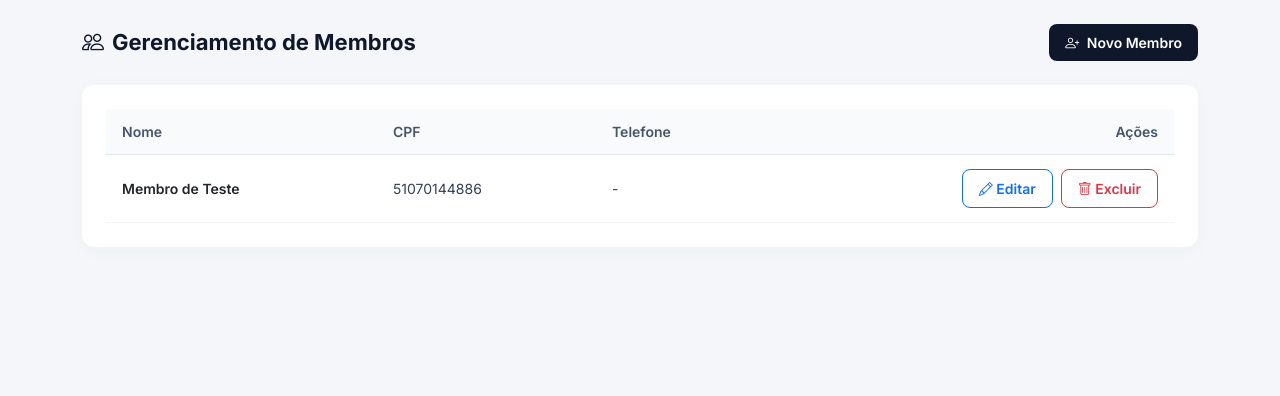
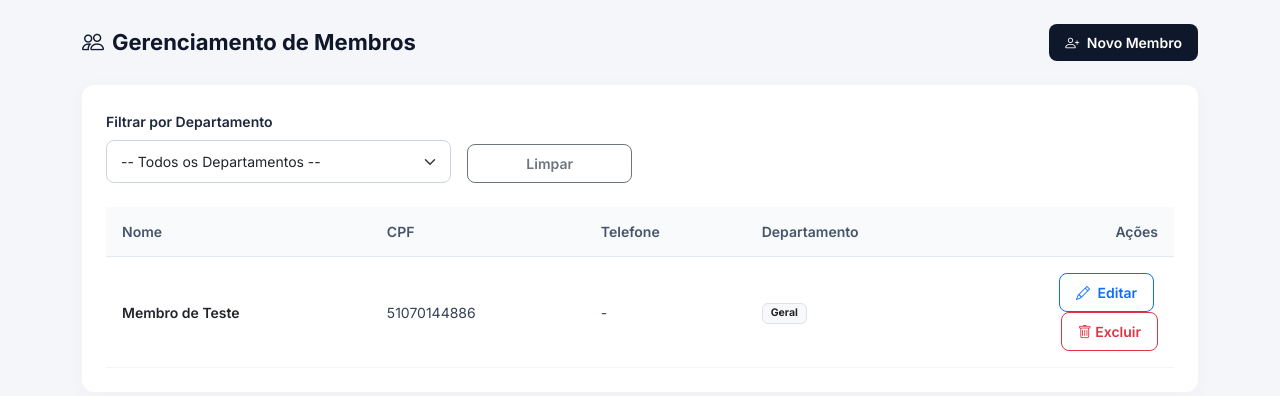
Before and after one commit to SimiTeste/church-presence, a Flask app: page /members in a window 1280 px wide. Shown: the part 70-466 px from the top of the page. Run offline with Flask 3, Linux system fonts and the light colour scheme; a user stored in the database is signed in; data comes from the database, SQL or seed files in the repository.

Commit message:
Adiciona coluna de departamento e filtro na lista de membros

```diff
--- a/templates/members.html
+++ b/templates/members.html
@@ -67,11 +67,11 @@
             color: #475569;
             font-weight: 600;
             border-bottom: 1px solid #e2e8f0;
-            padding: 12px 16px;
+            padding: 14px 16px;
         }
 
         .table-custom td {
-            padding: 14px 16px;
+            padding: 16px;
             color: #334155;
             border-bottom: 1px solid #f1f5f9;
         }
@@ -89,6 +89,18 @@
             font-size: 22px;
             margin: 0;
         }
+
+        .form-control, .form-select {
+            border-radius: 8px;
+            border: 1px solid #cbd5e1;
+            padding: 10px 14px;
+            font-size: 14px;
+        }
+
+        .form-control:focus, .form-select:focus {
+            border-color: #0f172a;
+            box-shadow: 0 0 0 3px rgba(15, 23, 42, 0.1);
+        }
     </style>
 </head>
 <body>
@@ -128,13 +140,33 @@
         <!-- Cabeçalho da Página -->
         <div class="page-header">
             <h1 class="page-title"><i class="bi bi-people me-2"></i>Gerenciamento de Membros</h1>
-            <a href="{{ url_for('members.new') }}" class="btn btn-dark-custom btn-custom">
-                <i class="bi bi-person-plus me-1"></i> Novo Membro
-            </a>
+            <div>
+                <a href="{{ url_for('members.new') }}" class="btn btn-dark-custom btn-custom">
+                    <i class="bi bi-person-plus me-1"></i> Novo Membro
+                </a>
+            </div>
         </div>
 
-        <!-- Tabela de Membros -->
+        <!-- Filtro e Tabela -->
         <div class="card-custom">
+            <!-- Formulário de Filtro por Departamento -->
+            <form method="GET" action="{{ url_for('members.index') }}" class="row g-3 align-items-end mb-4">
+                <div class="col-md-4">
+                    <label for="departamento" class="form-label fw-semibold" style="font-size: 14px;">Filtrar por Departamento</label>
+                    <select class="form-select" id="departamento" name="departamento" onchange="this.form.submit()">
+                        <option value="">-- Todos os Departamentos --</option>
+                        <option value="Infantil" {{ 'selected' if departamento_selecionado == 'Infantil' else '' }}>Infantil</option>
+                        <option value="Adolescentes" {{ 'selected' if departamento_selecionado == 'Adolescentes' else '' }}>Adolescentes</option>
+                        <option value="Jovens" {{ 'selected' if departamento_selecionado == 'Jovens' else '' }}>Jovens</option>
+                        <option value="Adultos" {{ 'selected' if departamento_selecionado == 'Adultos' else '' }}>Adultos</option>
+                        <option value="Geral" {{ 'selected' if departamento_selecionado == 'Geral' else '' }}>Geral</option>
+                    </select>
+                </div>
+                <div class="col-md-2">
+                    <a href="{{ url_for('members.index') }}" class="btn btn-outline-secondary btn-custom w-100">Limpar</a>
+                </div>
+            </form>
+
             <div class="table-responsive">
                 <table class="table table-custom mb-0">
                     <thead>
@@ -142,7 +174,8 @@
                             <th>Nome</th>
                             <th>CPF</th>
                             <th>Telefone</th>
-                            <th class="text-end">Ações</th>
+                            <th>Departamento</th>
+                            <th class="text-end" style="width: 200px;">Ações</th>
                         </tr>
                     </thead>
                     <tbody>
@@ -151,13 +184,18 @@
                             <tr>
                                 <td class="fw-semibold text-dark">{{ member.nome }}</td>
                                 <td>{{ member.cpf }}</td>
-                                <td>{{ member.telefone or '-' }}</td>
+                                <td>{{ member.telefone if member.telefone else '-' }}</td>
+                                <td>
+                                    <span class="badge bg-light text-dark border px-2 py-1">
+                                        {{ member.departamento if member.departamento else 'Não definido' }}
+                                    </span>
+                                </td>
                                 <td class="text-end">
-                                    <a href="{{ url_for('members.edit', id=member.id) }}" class="btn btn-sm btn-outline-primary btn-custom me-1">
-                                        <i class="bi bi-pencil"></i> Editar
+                                    <a href="{{ url_for('members.edit', id=member.id) }}" class="btn btn-outline-primary btn-sm btn-custom me-1">
+                                        <i class="bi bi-pencil me-1"></i> Editar
                                     </a>
-                                    <form action="{{ url_for('members.delete', id=member.id) }}" method="POST" class="d-inline" onsubmit="return confirm('Tem certeza que deseja excluir este membro?');">
-                                        <button type="submit" class="btn btn-sm btn-outline-danger btn-custom">
+                                    <form action="{{ url_for('members.delete', id=member.id) }}" method="POST" class="d-inline" onsubmit="return confirm('Deseja realmente excluir este membro?');">
+                                        <button type="submit" class="btn btn-outline-danger btn-sm btn-custom">
                                             <i class="bi bi-trash"></i> Excluir
                                         </button>
                                     </form>
```
Also changed, not shown: other parts of templates/members.html (+3 -26 lines).
